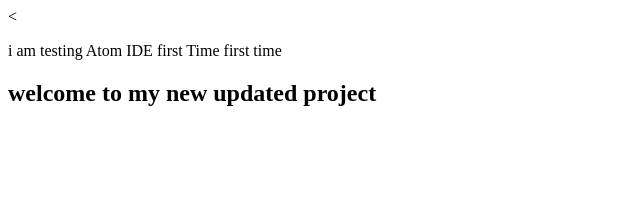
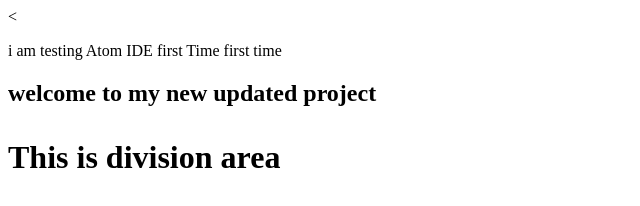
Before and after one commit to rkamn/learning, a plain HTML site: page index.html in a window 1280 px wide. Shown: the whole page, without its empty margins (0-640 px from the left). Drawn offline with Linux system fonts and the light colour scheme.

Commit message:
division is added in to html page

```diff
--- a/featureRakesh.js
+++ b/featureRakesh.js
@@ -0,0 +1 @@
+console.lang('feature');
--- a/index.html
+++ b/index.html
@@ -7,5 +7,8 @@
   <body>
     <p>i am testing Atom IDE first Time first time </p>
     <p><h2> welcome to my new updated project</h2></p>
+    <div width = "100" height = "100">
+      <h1><p>This is division area</p><h1>
+    </div>
   </body>
 </html>
```
